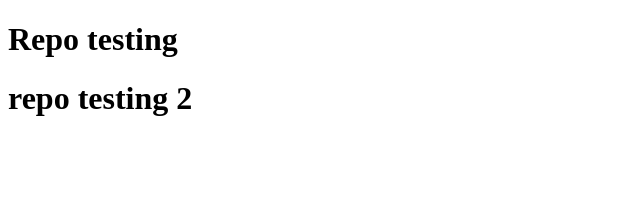
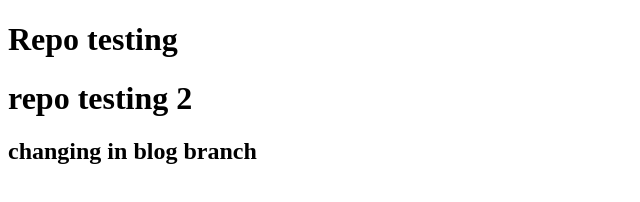
Before and after one commit to shuvo6919/Repo-1, a plain HTML site: page index.html in a window 1280 px wide. Shown: the whole page, without its empty margins (0-640 px from the left). Drawn offline with Linux system fonts and the light colour scheme.

Commit message:
branch changing

```diff
--- a/index.html
+++ b/index.html
@@ -11,5 +11,8 @@
     <h1>Repo testing</h1>
     <h1>repo testing 2</h1>
 
+    <h2>changing in blog branch</h2>
+
+
 </body>
 </html>
```
